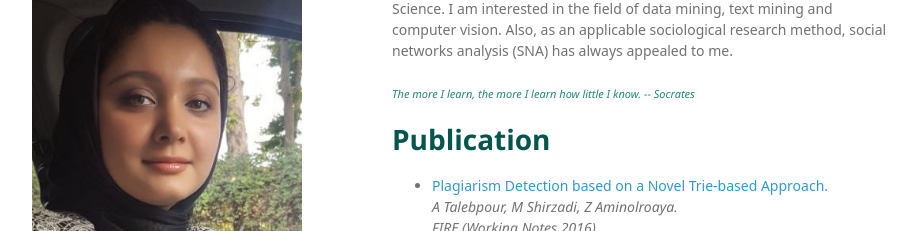
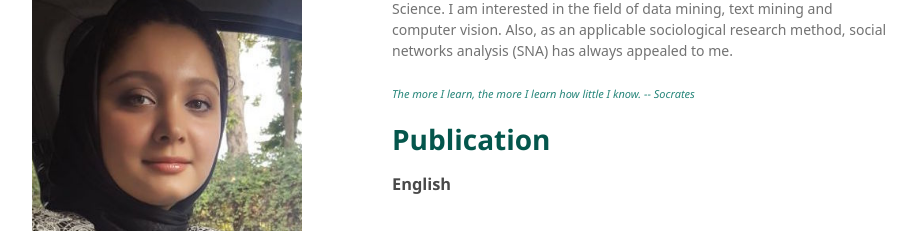
Before and after one commit to Aminolroaya/aminolroaya.github.io, a plain HTML site: page index.html in a window 1280 px wide. Shown: the part 153-384 px from the top of the page, without its empty margins (178-1097 px from the left). Drawn offline with Linux system fonts and the light colour scheme; a script that the page names is missing; a web font is replaced by a local one.

Commit message:
Update index.html

```diff
--- a/index.html
+++ b/index.html
@@ -121,6 +121,11 @@
                         </span>
                     </a>Publication
                 </h1>
+<h3><a id="publication" class="anchor" href="#publication" aria-hidden="true">
+                        <span aria-hidden="true" class="octicon octicon-link">
+                        </span>
+                    </a>English</h3>
+                      </br>
                 <ul>
                     <li><a href="http://ceur-ws.org/Vol-1737/T4-10.pdf" target="_top" > Plagiarism Detection based on a Novel Trie-based Approach. </a> </br> <i> A Talebpour, M Shirzadi, Z Aminolroaya.</br>FIRE (Working Notes 2016)</i>
 </li>
```
